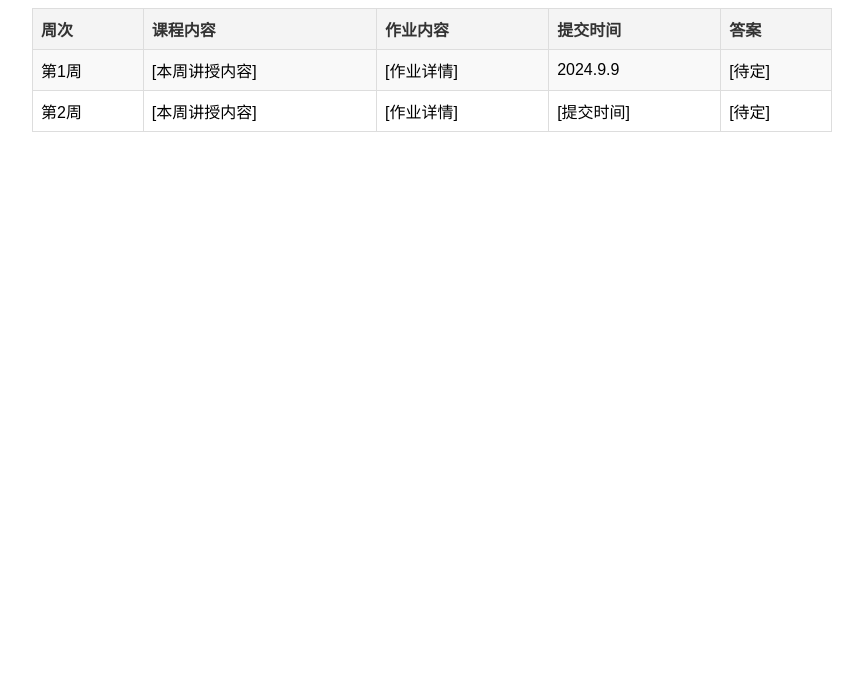
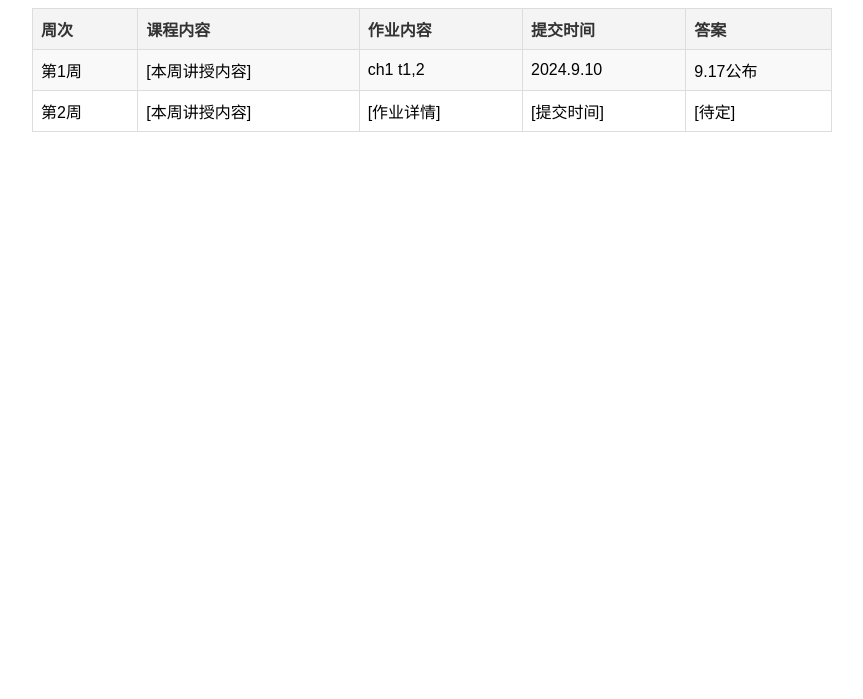
Before and after one commit to minervazz/USTC_24fa_Graph-Theory, a plain HTML site: page index.html in a window 1280 px wide. Shown: the part 101-800 px from the top of the page, without its empty margins (208-1071 px from the left). Drawn offline with Linux system fonts and the light colour scheme.

Commit message:
Update 9.3 class content

```diff
--- a/index.html
+++ b/index.html
@@ -49,9 +49,9 @@
         <tr>
             <td>第1周</td>
             <td>[本周讲授内容]</td>
-            <td>[作业详情]</td>
-            <td>2024.9.9</td>
-            <td>[待定]</td>
+            <td>ch1 t1,2</td>
+            <td>2024.9.10</td>
+            <td>9.17公布</td>
         </tr>
         <tr>
             <td>第2周</td>
```
